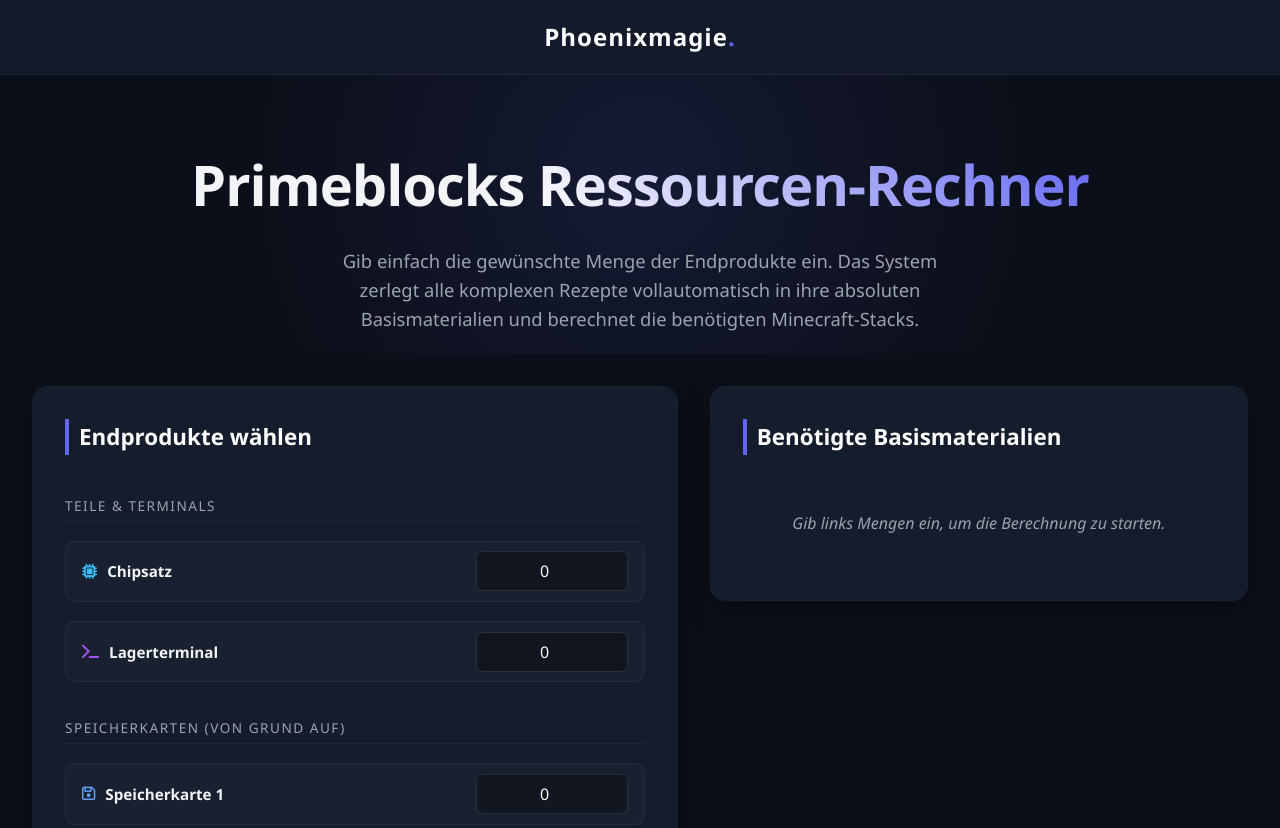
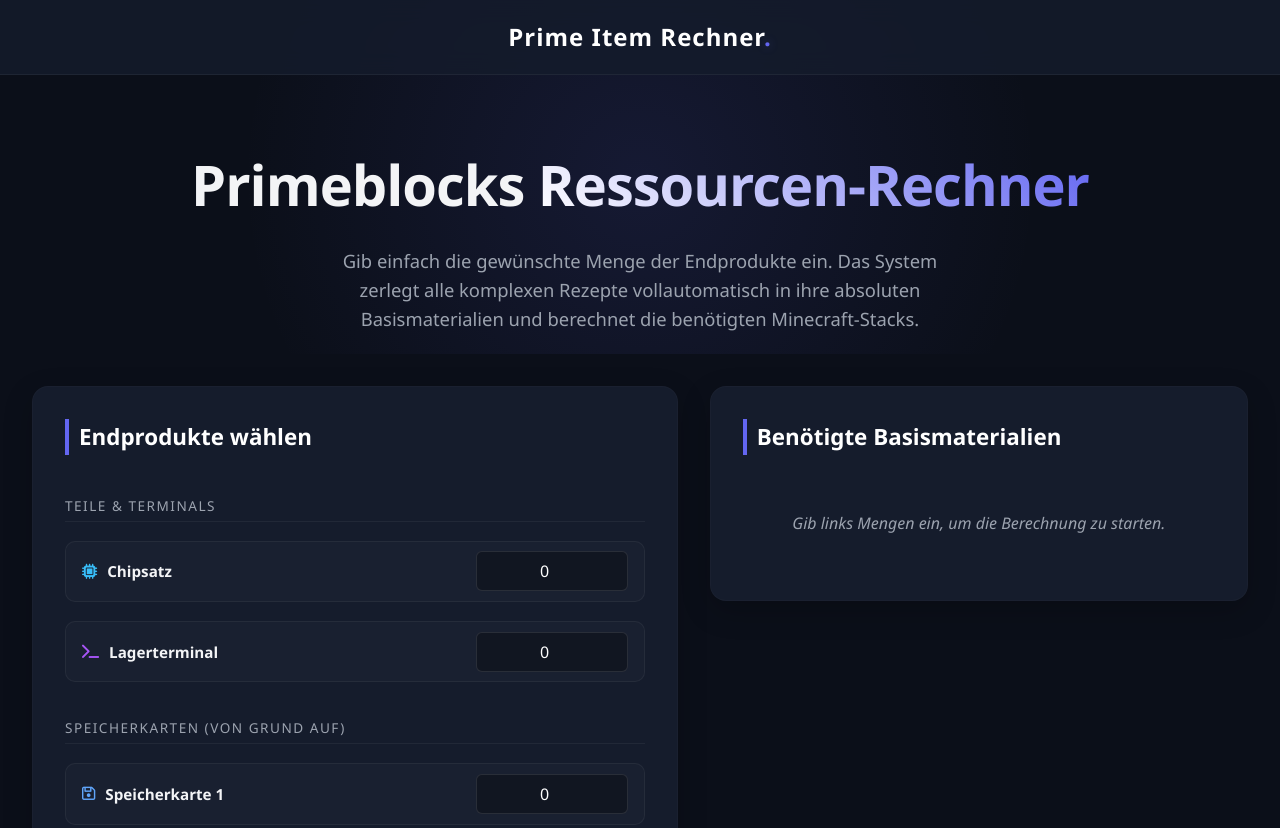
Before and after one commit to Tostbroti-Studios/Primeitemrechner, a plain HTML site: page primeblocks-tool.html in a window 1280 px wide. Shown: the top 828 px of the page. Drawn offline with Linux system fonts and the light colour scheme.

Commit message:
Aktualisieren von primeblocks-tool.html

```diff
--- a/primeblocks-tool.html
+++ b/primeblocks-tool.html
@@ -267,7 +267,7 @@
 <body>
 
     <nav class="navbar">
-        <a href="#" class="logo">Phoenixmagie<span>.</span></a>
+        <a href="#" class="logo">Prime Item Rechner<span>.</span></a>
     </nav>
 
     <header class="hero">
```
